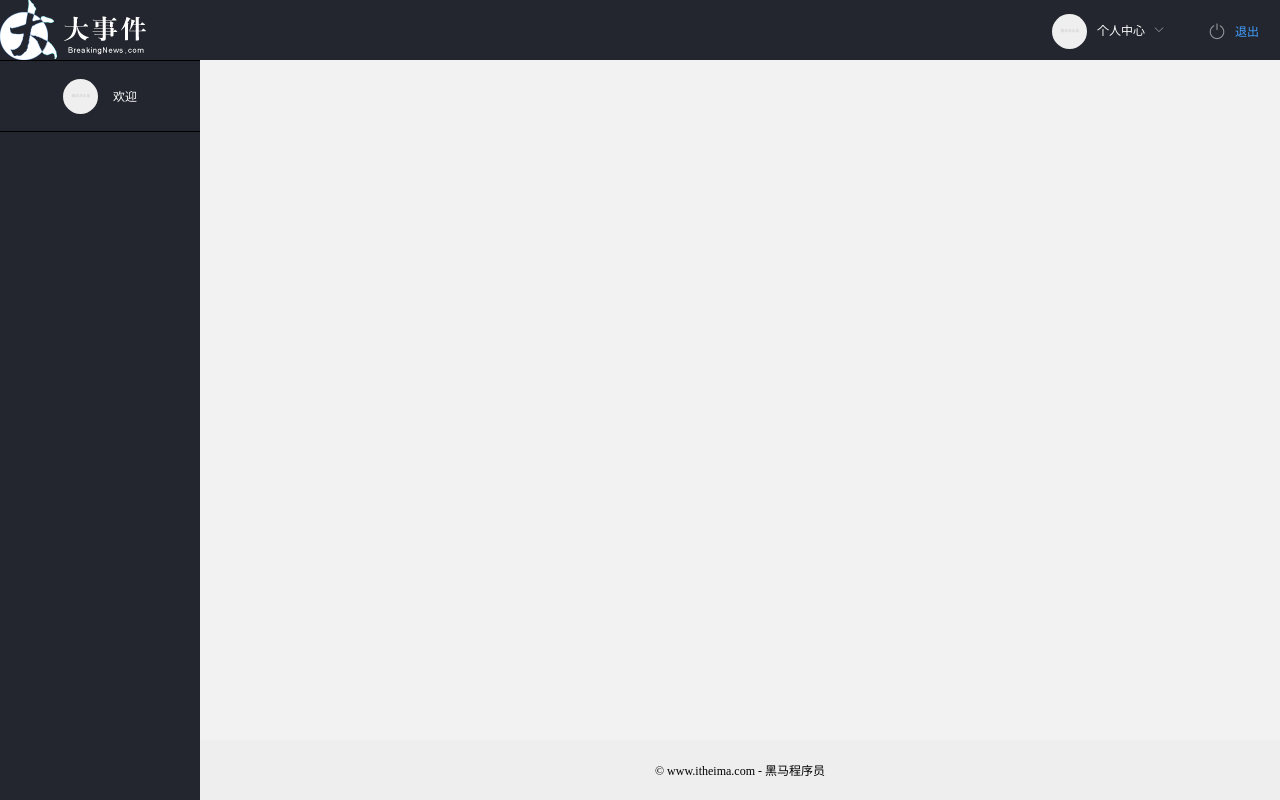
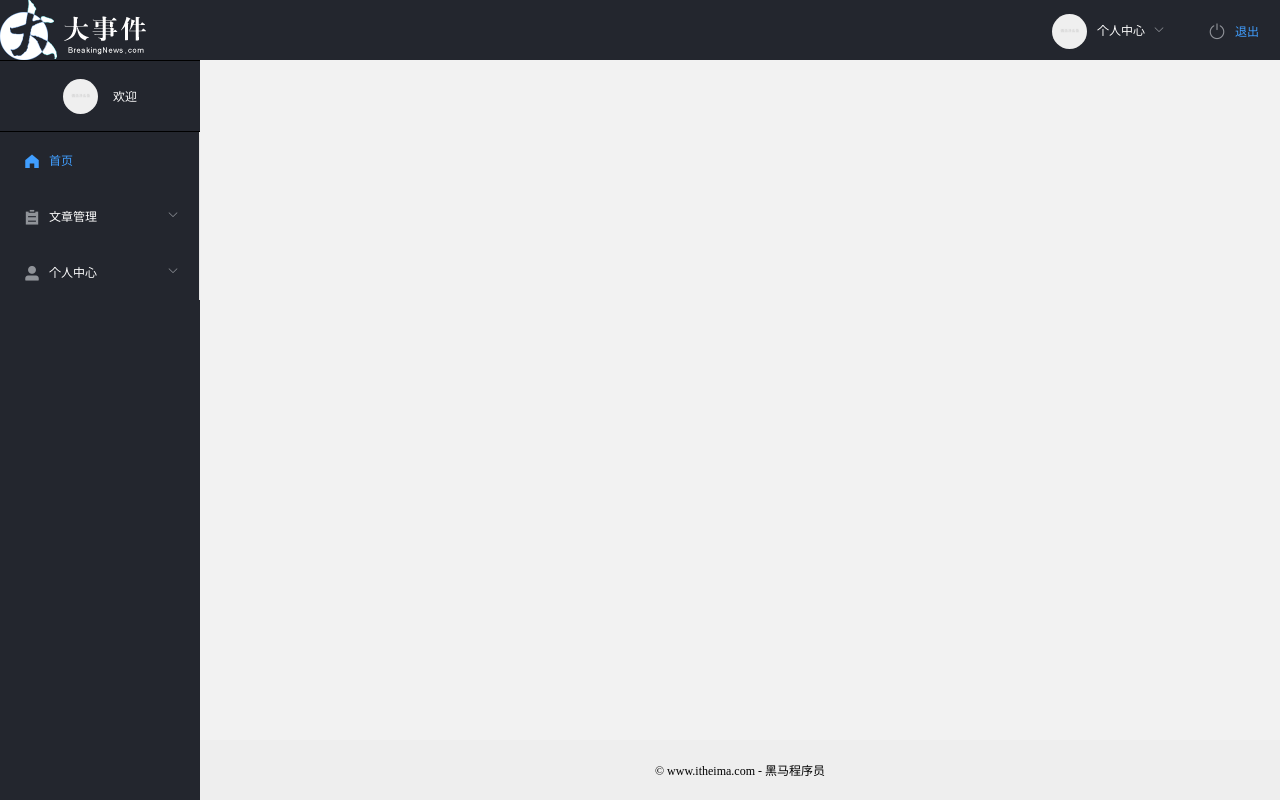
Before and after one commit to Huangqianbiao/big_event, a Vue app: page /#/ in a window 1280 px wide. Built offline with nearby package versions, Linux system fonts and the light colour scheme.

Commit message:
完成侧边栏导航布局

```diff
--- a/src/views/home/index.vue
+++ b/src/views/home/index.vue
@@ -91,13 +91,76 @@ export default {
       </el-menu>
     </el-header>
     <el-container>
-      <!-- 左侧边栏的用户信息 -->
+      <!-- 左侧边栏 --- 用户信息 -->
     <el-aside width="200px">
     <div class="user-box">
         <img :src="user_pic" alt="" v-if="user_pic" />
         <img src="@/assets/images/avatar.jpg" alt="" v-else />
         <span>欢迎 {{ nickname || username }}</span>
     </div>
+    <!-- 左侧边栏 --- 菜单 -->
+    <el-menu
+      default-active="/home"
+      class="el-menu-vertical-demo"
+      @open="handleOpen"
+      @close="handleClose"
+      unique-opened
+      background-color="#23262E"
+      text-color="#fff"
+      active-text-color="#409EFF">
+      <el-menu-item index="/home">
+          <i class="el-icon-s-home"></i>
+          <span>首页</span>
+      </el-menu-item>
+      <el-submenu index="/article">
+        <template slot="title">
+          <i class="el-icon-s-order"></i>
+          <span>文章管理</span>
+        </template>
+        <el-menu-item index="/classification">
+          <i class="el-icon-s-data"></i>
+          <span>文章分类</span>
+        </el-menu-item>
+        <el-menu-item index="/list">
+          <i class="el-icon-document-copy"></i>
+          <span>文章列表</span>
+        </el-menu-item>
+        <!-- <el-menu-item-group>
+          <template slot="title">分组一</template>
+          <el-menu-item index="1-1">选项1</el-menu-item>
+          <el-menu-item index="1-2">选项2</el-menu-item>
+        </el-menu-item-group>
+        <el-menu-item-group title="分组2">
+          <el-menu-item index="1-3">选项3</el-menu-item>
+        </el-menu-item-group> -->
+      </el-submenu>
+      <el-submenu index="/user">
+        <template slot="title">
+          <i class="el-icon-user-solid"></i>
+          <span>个人中心</span>
+        </template>
+        <el-menu-item index="/user1">
+          <i class="el-icon-s-operation"></i>
+          <span>基本资料</span>
+        </el-menu-item>
+        <el-menu-item index="/user2">
+          <i class="el-icon-camera"></i>
+          <span>更换头像</span>
+        </el-menu-item>
+        <el-menu-item index="/user3">
+          <i class="el-icon-key"></i>
+          <span>重置密码</span>
+        </el-menu-item>
+        <!-- <el-menu-item-group>
+          <template slot="title">分组一</template>
+          <el-menu-item index="1-1">选项1</el-menu-item>
+          <el-menu-item index="1-2">选项2</el-menu-item>
+        </el-menu-item-group>
+        <el-menu-item-group title="分组2">
+          <el-menu-item index="1-3">选项3</el-menu-item>
+        </el-menu-item-group> -->
+      </el-submenu>
+    </el-menu>
     </el-aside>
       <el-container>
         <!-- 页面主体区域 -->
@@ -135,6 +198,12 @@ export default {
       }).catch(() => {
         // 取消
       })
+    },
+    handleOpen (key, keyPath) {
+      console.log(key, keyPath)
+    },
+    handleClose (key, keyPath) {
+      console.log(key, keyPath)
     }
     // 获取用户资料 -> 点击事件
   },
```
